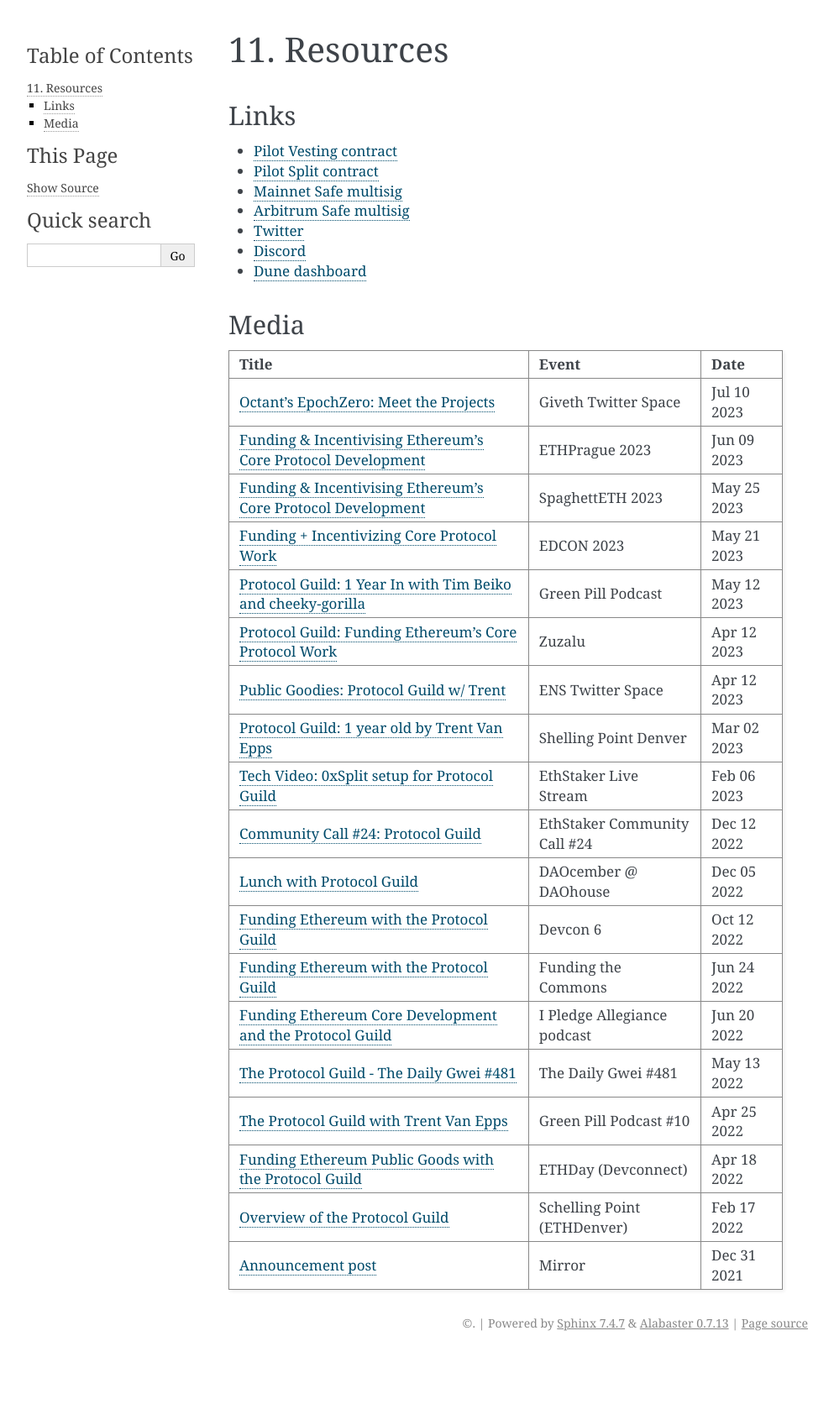
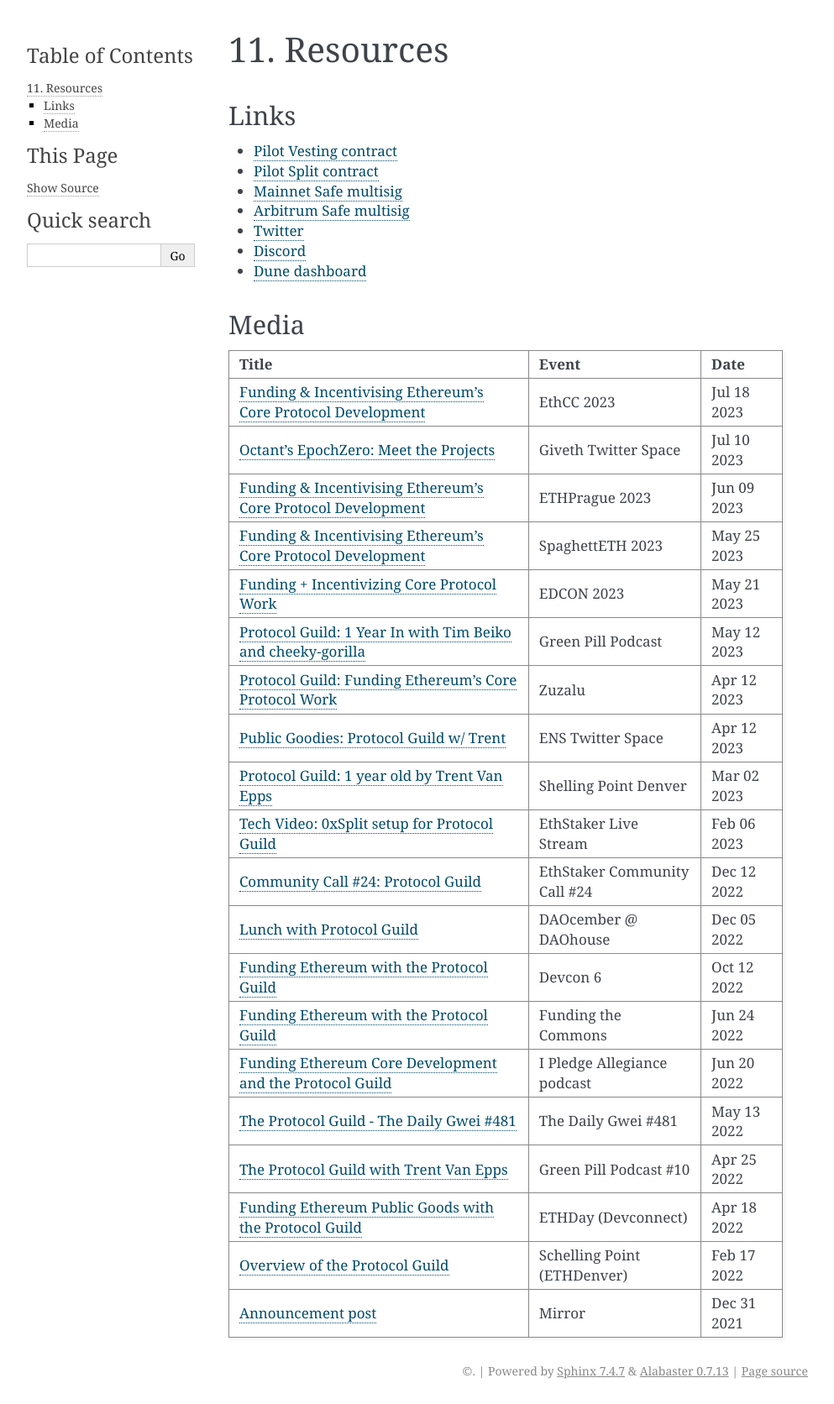
Before and after one commit to protocolguild/documentation, a Sphinx documentation site: the page built from docs/11-resources.md, in a window 1280 px wide. Shown: the whole page at 84% size, without its empty margins (148-1141 px from the left). Built offline with Sphinx 7.4.7, drawn with Linux system fonts in a browser that asks for light colours; pages that are not in the unit, such as notebooks, are missing from menus; before the commit the page ends 1615 px from its top, so only the background shows below that.

Commit message:
Added PGs EthCC prez

```diff
--- a/docs/11-resources.md
+++ b/docs/11-resources.md
@@ -14,6 +14,7 @@
 
 | Title | Event | Date |
 |:----|:----|:----|
+| [Funding & Incentivising Ethereum's Core Protocol Development](https://www.youtube.com/watch?v=YE30D6F2k28) | EthCC 2023 | Jul 18 2023 |
 | [Octant's EpochZero: Meet the Projects](https://twitter.com/i/spaces/1RDGlagLkZmJL) | Giveth Twitter Space | Jul 10 2023 |
 | [Funding & Incentivising Ethereum's Core Protocol Development](https://youtu.be/HT-BKtT73yI) | ETHPrague 2023 | Jun 09 2023 |
 | [Funding & Incentivising Ethereum's Core Protocol Development](https://live.spaghett-eth.com/session/sessionprotocolguildfundingandincentivisingethereumscoreprotocoldevelopment) | SpaghettETH 2023 | May 25 2023 |
```
